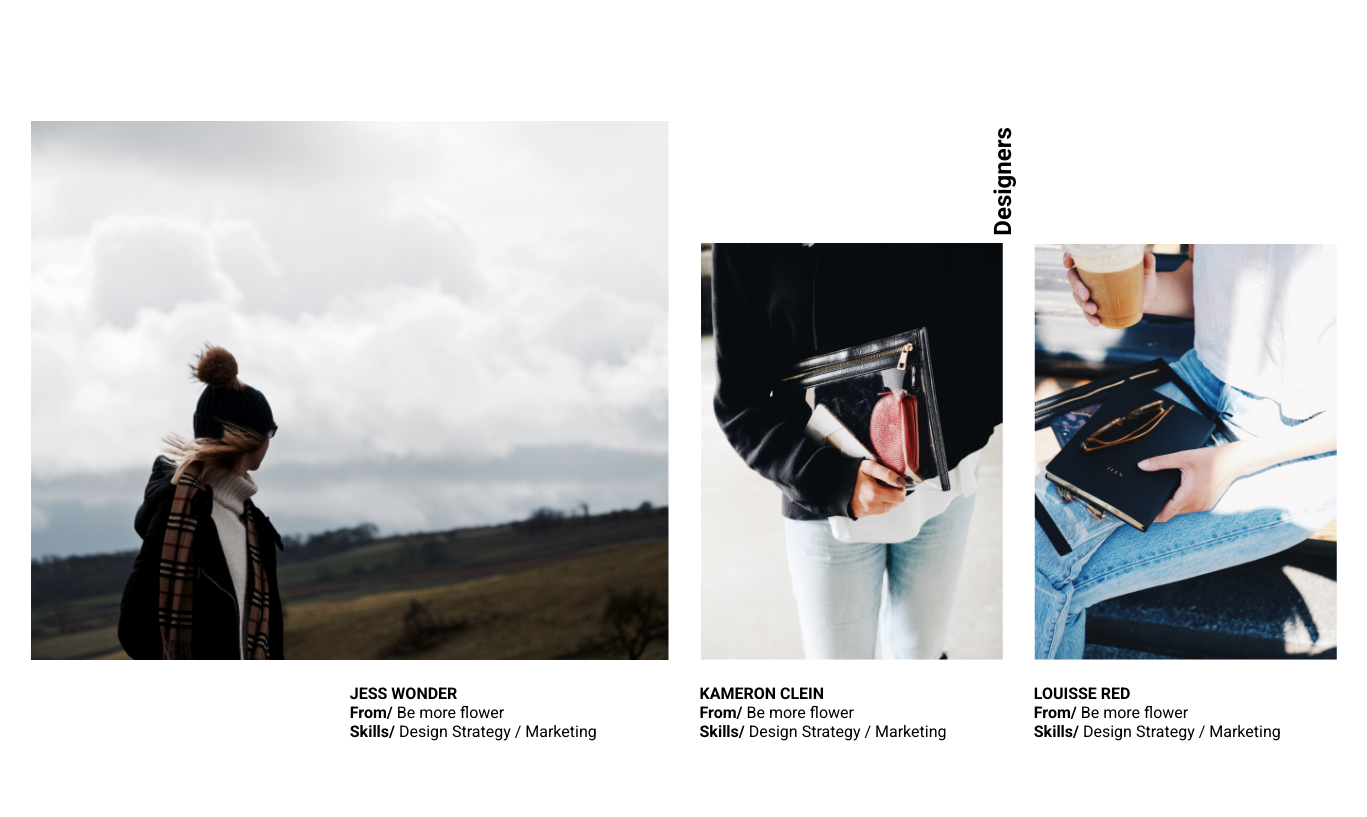
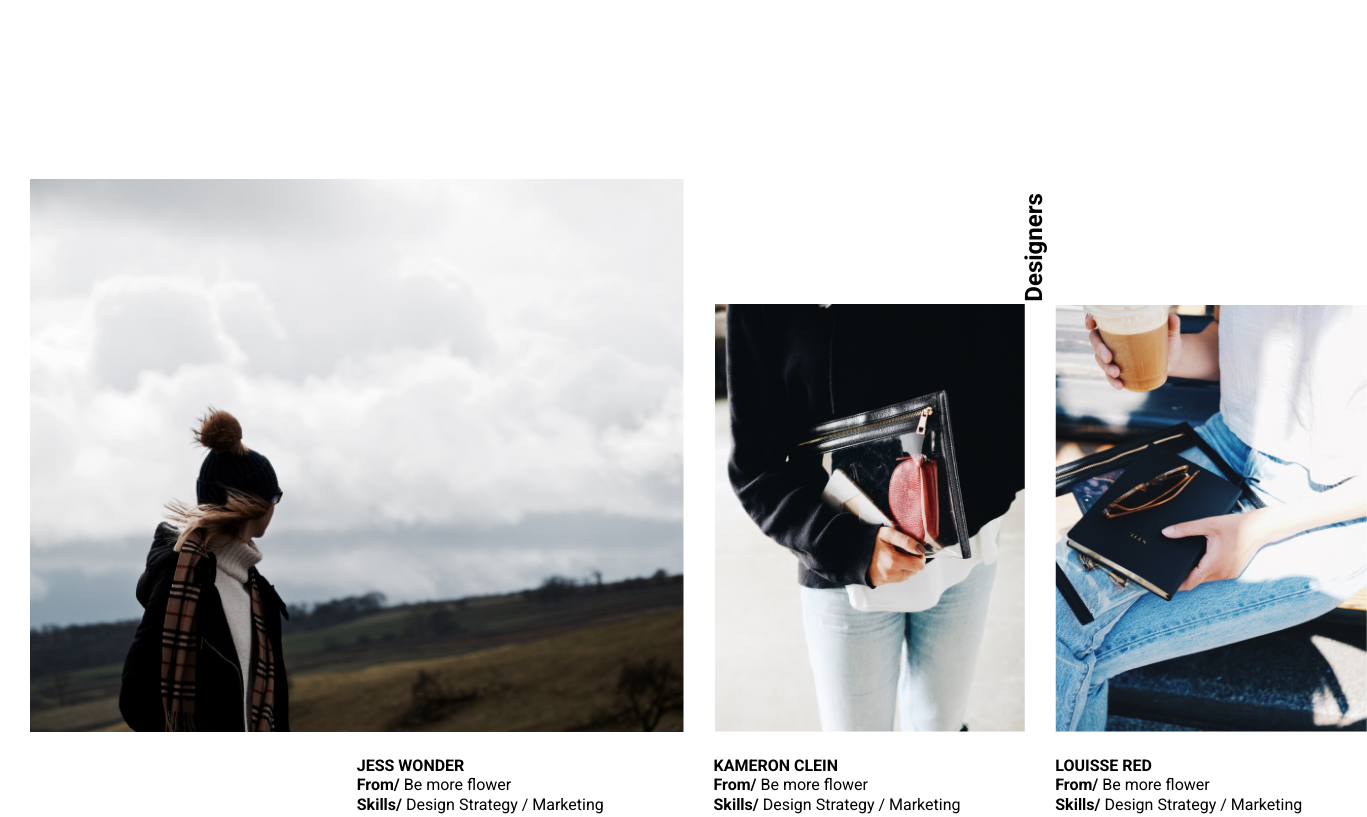
Before and after one commit to davydovaInteractivated/otus-css-davydova, a plain HTML site: page index.html in a window 1280 px wide. Shown: the part 1700-2517 px from the top of the page, 1367 px wide, since content can reach past the window. Drawn offline with Linux system fonts and the light colour scheme; files whose address does not match are found by name.

Commit message:
Set styles for designers horizontal scroll list

```diff
--- a/styles/main.css
+++ b/styles/main.css
@@ -161,6 +161,7 @@ nav {
 /* Designers Section --start */
 .designers {
     margin-bottom: 258px;
+    padding-left: 30px;
 }
 
 .designers__wrapper {
@@ -170,13 +171,14 @@ nav {
     overflow: auto;
     margin: 0 auto;
     display: grid;
-    grid-template-columns: repeat(4, 1fr);
+    gap: 30px;
+    grid-template-columns: repeat(4, calc((100% - 90px) / 4));
+    grid-auto-columns: calc((100% - 90px) / 4);
 }
 
 .designers__title {
-    transform: rotate(-90deg);
-    width: fit-content;
-    height: fit-content;
+    transform: rotate(-90deg) translate(-112px, -6px);
+    display: inline-block;
     grid-row: 1;
     grid-column: 3/5;
     align-self: end;
@@ -184,15 +186,14 @@ nav {
 }
 
 .designers__card {
+    grid-row: 2;
     display: flex;
     flex-direction: column;
     align-self: flex-end;
-    margin-left: 31px;
 }
 
 .designers__card-main {
-    grid-column: 1/3;
-    grid-row: 1/3;
+    grid-column: span 2;
 }
 
 .designers__card-main .designers__card-description {
```
